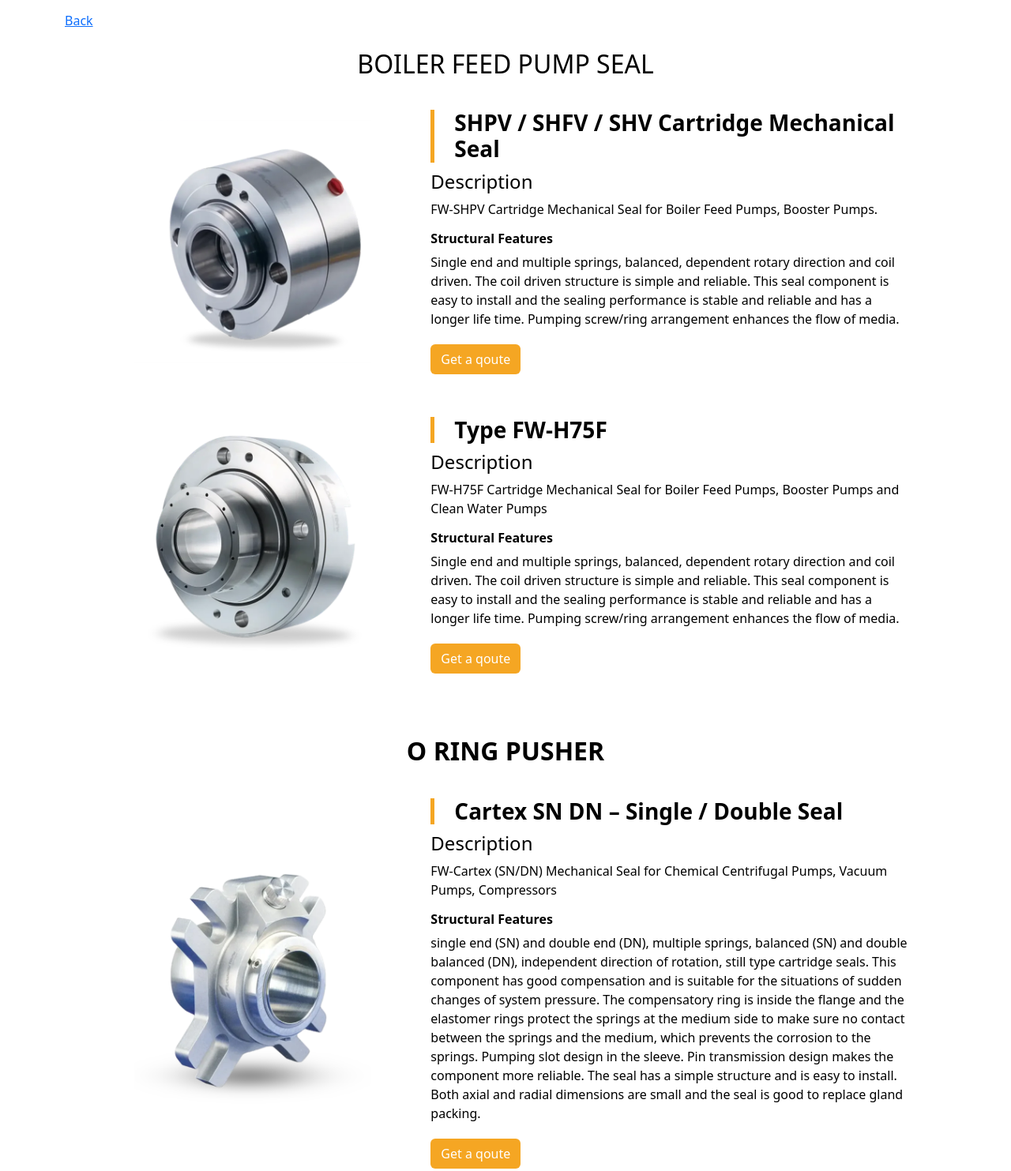
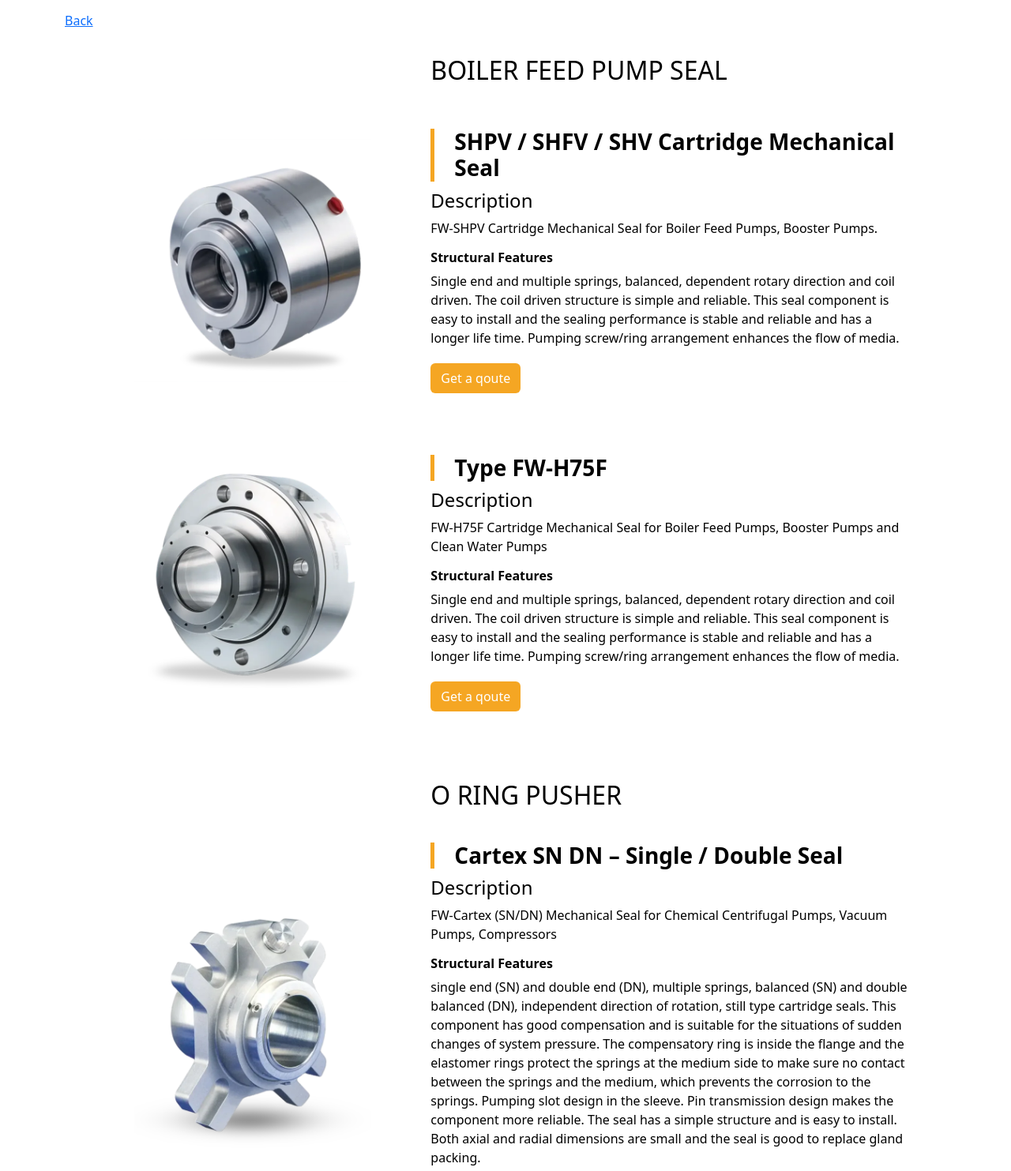
Before and after one commit to soulkod/Rekakgona-Group, a plain HTML site: page mechanical-seal.html in a window 1280 px wide. Shown: the part 322-1805 px from the top of the page at 79% size. Drawn offline with nearby package versions, Linux system fonts and the light colour scheme; a script that the page names is missing.

Commit message:
Updated the mechanical seal page
Adjusted the alignment of the headings in the page

```diff
--- a/mechanical-seal.html
+++ b/mechanical-seal.html
@@ -236,9 +236,17 @@
     </div>
 
     <div class="mb-0 mt-0">
-        <div class="d-flex justify-content-center ">
-            <h2 class="text-black mt-4 ">BOILER FEED PUMP SEAL</h2>
+        <div class="row align-items-center justify-content-center p-0 m-0 ">
+            <div class=" col-md-4  pt-2 d-flex justify-content-center">
+
+            </div>
+            <div class=" col-md-6 pt-2 text-black text-md-start text-center">
+                <div class="">
+                    <h2 class="text-black mt-4 mb-4 ">BOILER FEED PUMP SEAL</h2>
+                </div>
+            </div>
         </div>
+
         <div class="row align-items-center justify-content-center p-0 m-0 ">
             <div class="col-10 col-md-4  pt-2 d-flex justify-content-center">
                 <div class="FW-SHPV-Cartridge-Mechanical-Seal-800x800 d-flex justify-content-center"></div>
@@ -269,7 +277,7 @@
             </div>
         </div>
 
-        <div class="row align-items-center justify-content-center p-0 m-0 ">
+        <div class="row align-items-center justify-content-center p-0 m-0 mt-4">
             <div class="col-10 col-md-4 mb-2 d-flex justify-content-center">
                 <div class="FW-H75F d-flex justify-content-center"></div>
             </div>
@@ -299,8 +307,15 @@
     </div>
 
     <div class="mb-5 mt-4">
-        <div class="d-flex justify-content-center ">
-            <h2 class="text-black mb-4 mt-4"><b>O RING PUSHER</b></h2>
+        <div class="row align-items-center justify-content-center p-0 m-0 ">
+            <div class=" col-md-4  pt-2 d-flex justify-content-center">
+
+            </div>
+            <div class=" col-md-6 pt-2 text-black text-md-start text-center">
+                <div class="">
+                    <h2 class="text-black mt-4 mb-4 ">O RING PUSHER</h2>
+                </div>
+            </div>
         </div>
         <div class="row align-items-center justify-content-center p-0 m-0 ">
             <div class="col-10 col-md-4  pt-0 d-flex justify-content-center">
@@ -336,7 +351,7 @@
             </div>
         </div>
 
-        <div class="row align-items-center justify-content-center p-0 m-0">
+        <div class="row align-items-center justify-content-center p-0 m-0 mt-4">
             <div class="col-10 col-md-4 mb-2 pt-1 d-flex justify-content-center">
                 <div class="FW-4610-FW-4620 d-flex justify-content-center"></div>
             </div>
@@ -364,11 +379,11 @@
             </div>
         </div>
 
-        <div class="row align-items-center justify-content-center p-0 m-0">
-            <div class="col-10 col-md-4 mb-2 pt-1 d-flex justify-content-center">
+        <div class="row align-items-center justify-content-center p-0 m-0 mt-4">
+            <div class="col-10 col-md-4 mb-2 d-flex justify-content-center">
                 <div class="FW-5610 d-flex justify-content-center"></div>
             </div>
-            <div class="col-9 col-md-6 pt-3 text-black text-md-start">
+            <div class="col-9 col-md-6 text-black text-md-start">
                 <h3 class="electrical-header text-black pt-0">
                     <b>FW-5610</b>
                 </h3>
```
Also changed, not shown: 1 other file.
